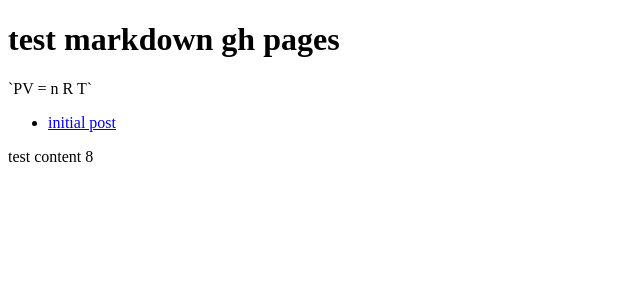
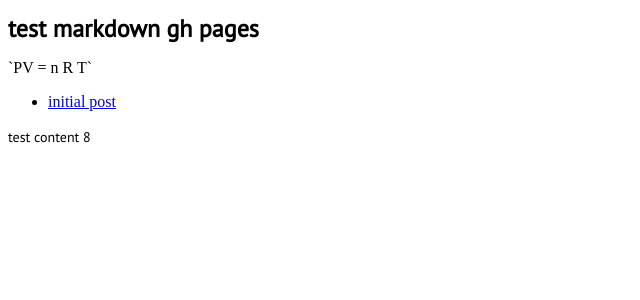
Before and after one commit to dOvObu/dOvObu.github.io, a Jekyll site: the page built from index.md, in a window 1280 px wide. Shown: the top 300 px of the page, without its empty margins (0-640 px from the left). Built offline with Jekyll 4.4.1, drawn with Linux system fonts in a browser that asks for light colours.

Commit message:
Update def.html

```diff
--- a/_layouts/def.html
+++ b/_layouts/def.html
@@ -5,6 +5,9 @@
     <title>{{ page.title }}</title>
     <script src="https://cdnjs.cloudflare.com/ajax/libs/mathjax/2.7.4/latest.js?config=AM_CHTML"></script>
     <link rel="stylesheet" type="text/css" href="//fonts.googleapis.com/css?family=PT+Sans" />
+    <style>
+      h1 { font-family: "PT Sans"; font-size: 24px; font-style: normal; font-variant: normal; font-weight: 700; line-height: 26.4px; } h3 { font-family: "PT Sans"; font-size: 14px; font-style: normal; font-variant: normal; font-weight: 700; line-height: 15.4px; } p { font-family: "PT Sans"; font-size: 14px; font-style: normal; font-variant: normal; font-weight: 400; line-height: 20px; } blockquote { font-family: "PT Sans"; font-size: 21px; font-style: normal; font-variant: normal; font-weight: 400; line-height: 30px; } pre { font-family: "PT Sans"; font-size: 13px; font-style: normal; font-variant: normal; font-weight: 400; line-height: 18.5714px; }
+    </style>
   </head>
   <body>
     {{ content }}
```
